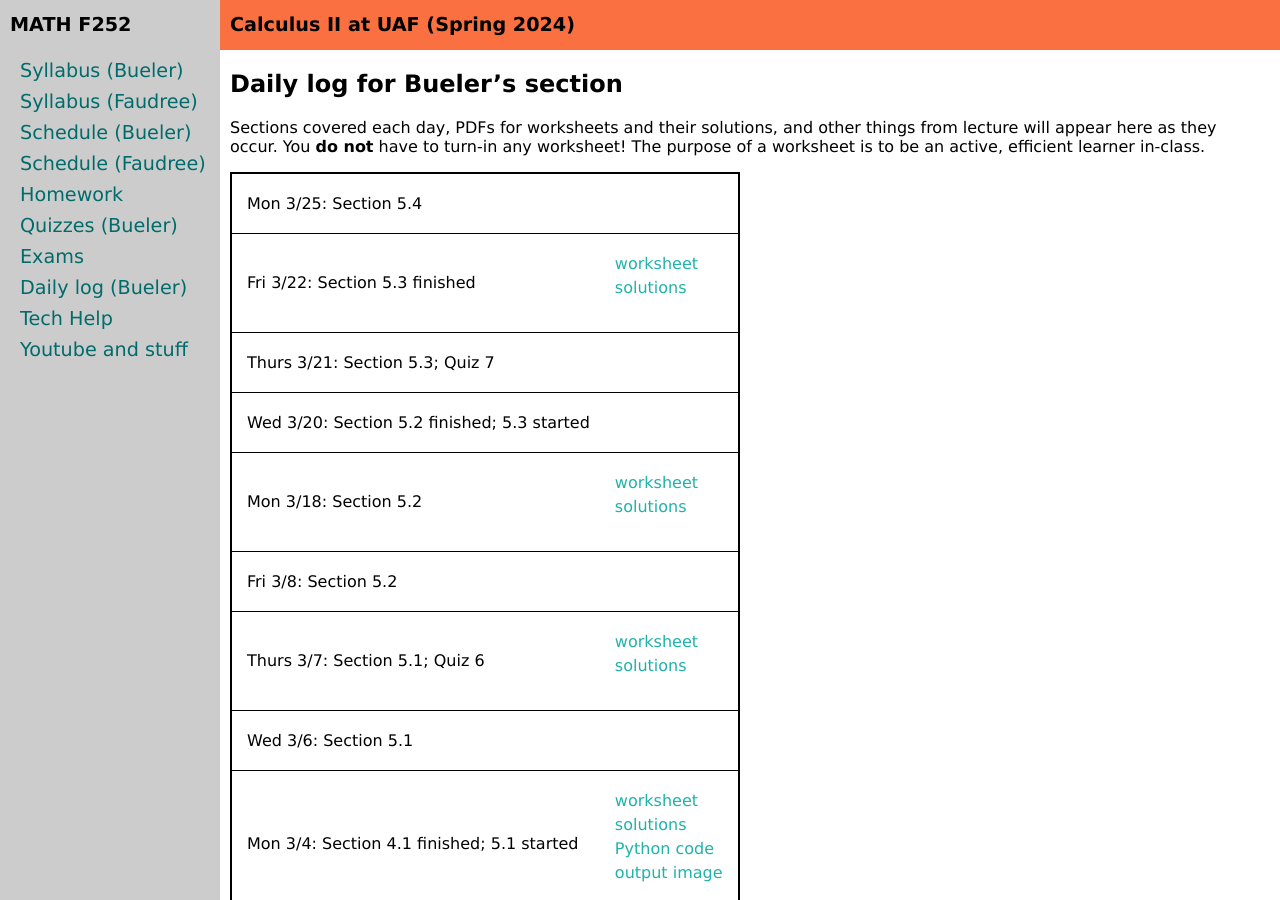
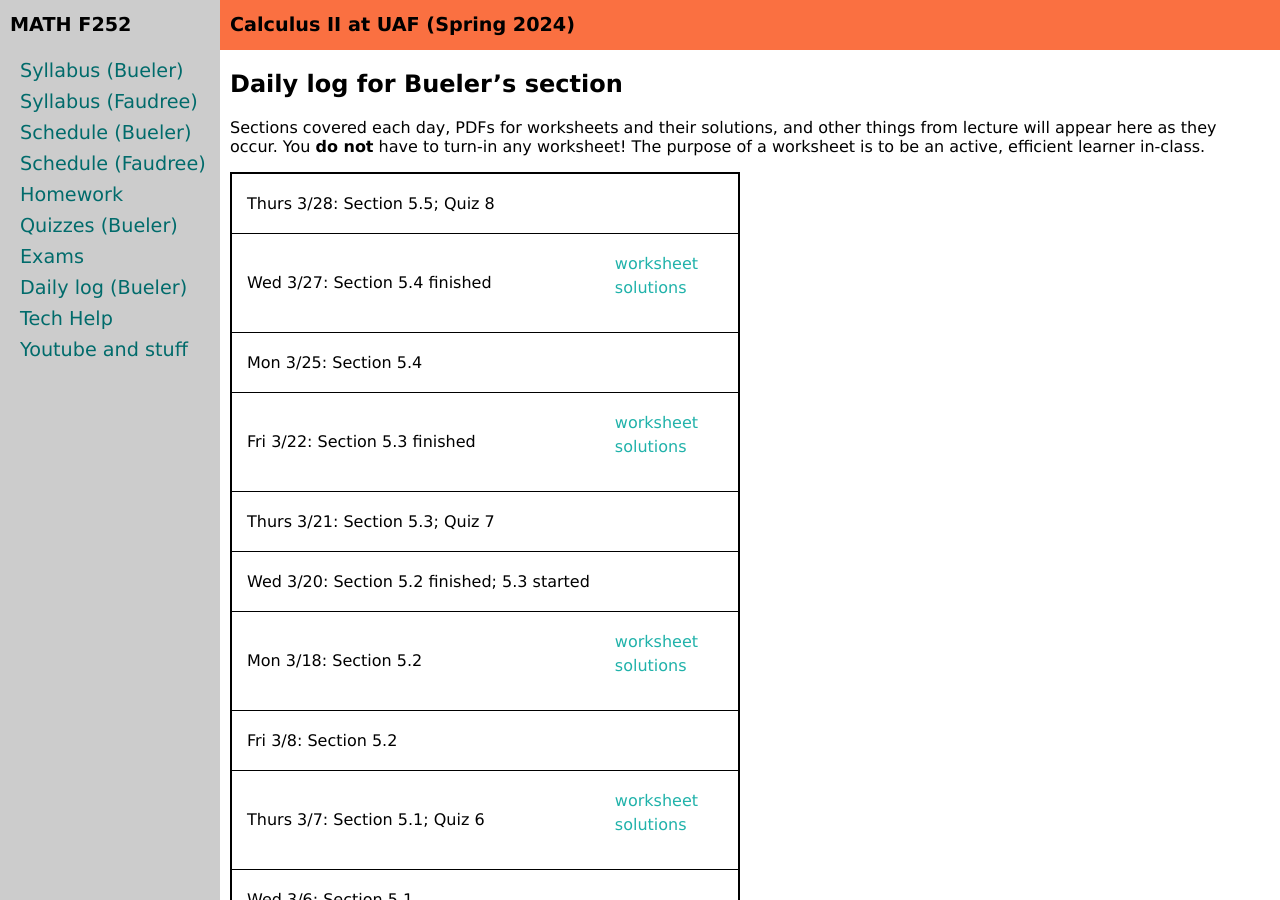
Before and after one commit to uaf-math/calc2, a Jekyll site: the page built from daily.md, in a window 1280 px wide and 900 px high. Built offline with Jekyll 4.4.1, drawn with Linux system fonts in a browser that asks for light colours.

Commit message:
post worksheet for tomorrow

```diff
--- a/_data/daily.yml
+++ b/_data/daily.yml
@@ -1,6 +1,12 @@
 semester: Spring 2024
 home: assets/worksheets/S24
 daily:
+- name: Section 5.5; Quiz 8
+  date: Thurs 3/28
+- name: Section 5.4 finished
+  date: Wed 3/27
+  worksheet: 5pmany.pdf
+  extsolutions: https://uaf-math251.github.io/calc2/assets/worksheets/F22/5p4solns.pdf
 - name: Section 5.4
   date: Mon 3/25
 - name: Section 5.3 finished
```
Also changed, not shown: 2 other files.
